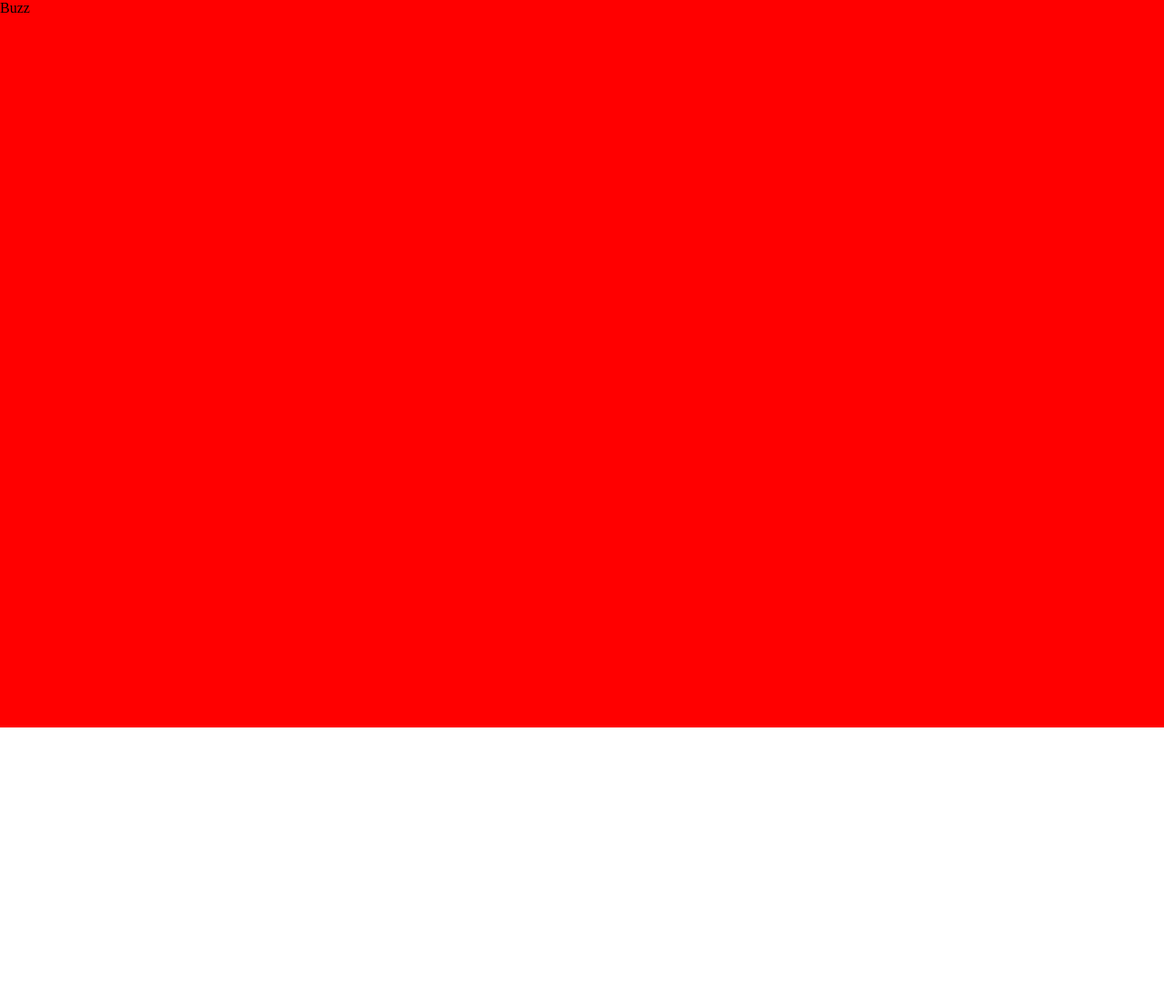
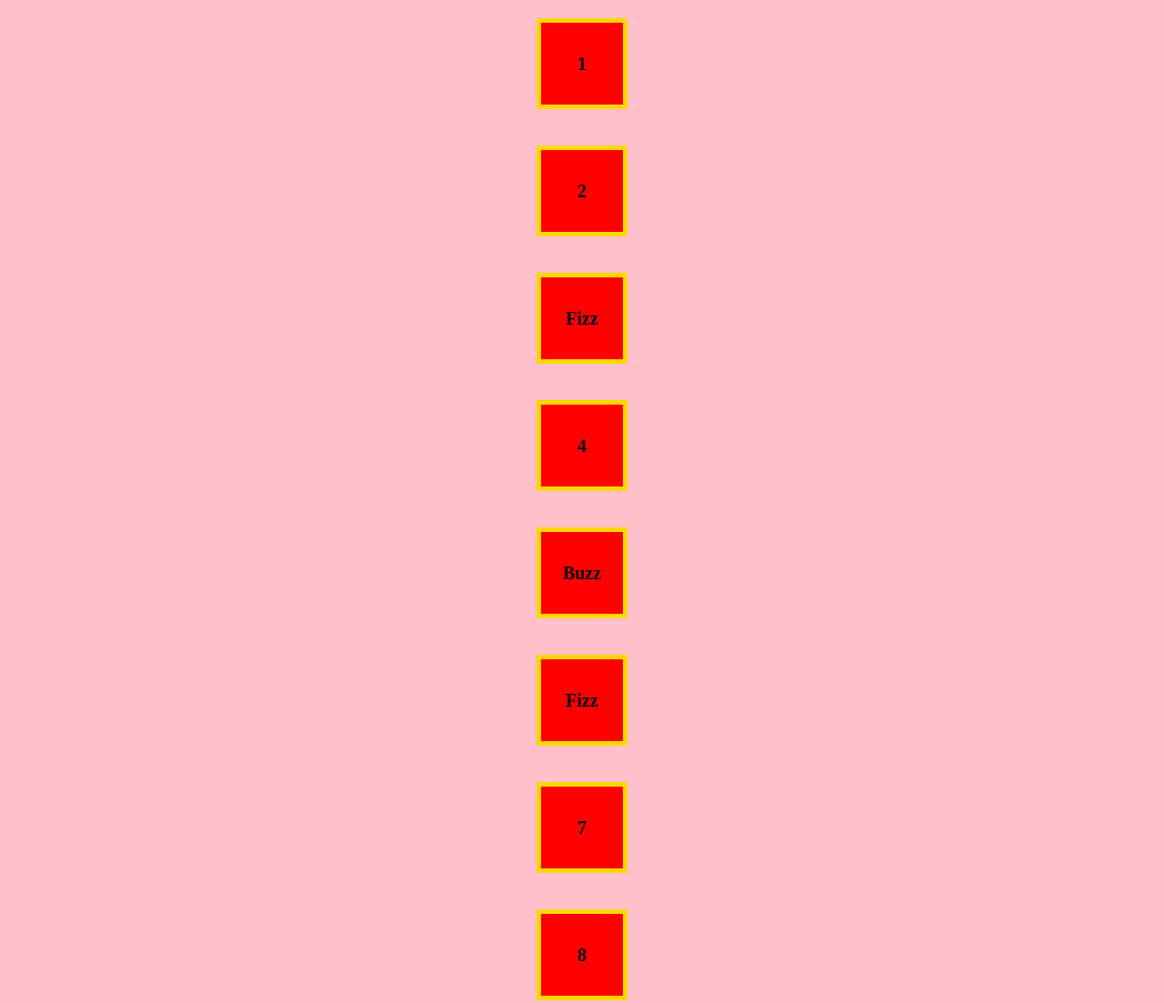
Before and after one commit to LucaCavDev/js-fizzbuzz, a plain HTML site: page index.html in a window 1280 px wide. Shown: the top 1103 px of the page at 91% size. Before the commit the page ends 800 px from the top, so only its background shows below. Drawn offline with Linux system fonts and the light colour scheme.

Commit message:
2 versioni.

```diff
--- a/css/style.css
+++ b/css/style.css
@@ -2,12 +2,29 @@
   margin: 0;
   padding: 0;
   box-sizing: border-box;
+  background-color: pink;
+  font-size: 20px;
+  font-weight: bold;
 }
 
 
 #lista {
-  min-width: 600px;
-  min-height: 800px;
+  display: flex;
+  flex-direction: column;
+  justify-content: space-around;
+  flex-wrap: wrap;
+  align-items: center;
+
+}
+
+ul li {
+  width: 100px;
+  height: 100px;
+  border: solid 5px gold;
   background-color: red;
-  color: black;
+  list-style: none;
+  margin: 20px;
+  display: flex;
+  justify-content: center;
+  align-items: center;
 }
--- a/index.html
+++ b/index.html
@@ -8,10 +8,10 @@
 
   </head>
   <body>
-    <p id="lista"></p>
+    <ul id="lista"></ul>
 
 
-    <script type="text/javascript" src="js/script.js">
+    <script type="text/javascript" src="js/scriptB.js">
 
     </script>
   </body>
--- a/js/script.js
+++ b/js/script.js
@@ -62,20 +62,21 @@
 
 for (var i = 1; i <= 100; i++) {
   if ((i % 3 == 0) && (i % 5 == 0)){
-    document.getElementById("lista").innerHTML = "FizzBuzz";
     console.log("FizzBuzz");
+    document.getElementById('lista').innerHTML += '<li>' + 'FizzBuzz' + '</li>';
 
   }
   else if ( i % 3 == 0 ) {
     console.log("Fizz");
-    document.getElementById("lista").innerHTML = "Fizz";
+    document.getElementById('lista').innerHTML += '<li>' + 'Fizz' + '</li>';
   }
   else if ( i % 5 == 0 ) {
     console.log("Buzz");
-    document.getElementById("lista").innerHTML = "Buzz";
+    document.getElementById('lista').innerHTML += '<li>' + 'Buzz' + '</li>';
+
   }
   else {
     console.log(i);
-    document.getElementById("lista").innerHTML = i;
+    document.getElementById('lista').innerHTML += '<li>' + i + '</li>';
   }
 }
--- /dev/null
+++ b/js/scriptB.js
@@ -0,0 +1,22 @@
+
+for (var i = 1; i <= 100; i++) {
+  //creo variabile vuota che riempio nel caso ci siano le condizioni)
+  var vuota = "";
+  if ( i % 3 == 0) {
+    vuota += "Fizz";
+  }
+  if ( i % 5 == 0) {
+    vuota += "Buzz";
+  }//in questo modo fizz e buzz vanno nella stessa variabile se accadono entrambe e non su due linee diverse
+  if ( vuota == "") {
+    vuota = i;
+  }
+  console.log(vuota);
+  document.getElementById('lista').innerHTML += '<li>' + vuota + '</li>';
+
+
+}
+
+
+
+// cosi il codice è molto piu mantenibile, perchè a una variabile vuota io aggiungo fizz se è multiplo di 3, aggiungo 5 se è multiplo di 5 mentre invece se resta vuota e dunque non è multiplo di 3 o 5, la variabile vuota esprimerà il valore i corrispondente al singolo loop
```
